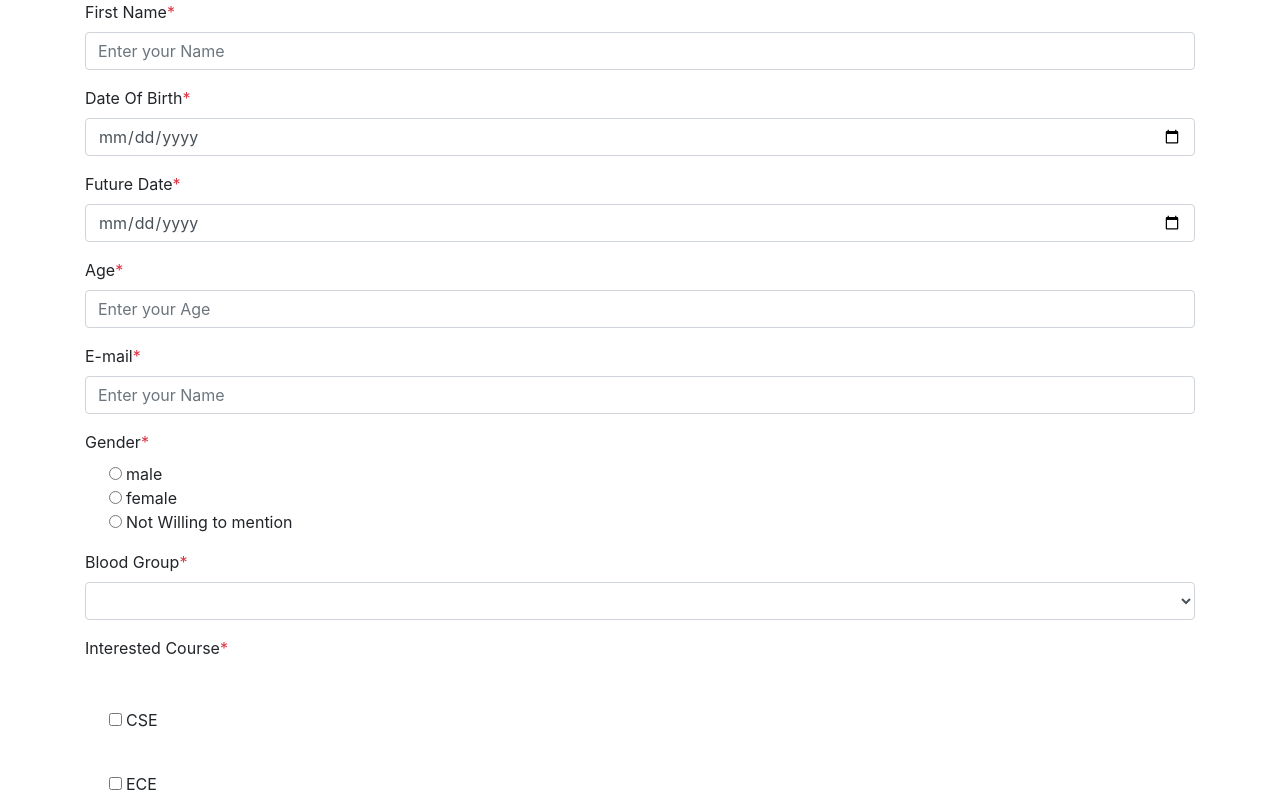
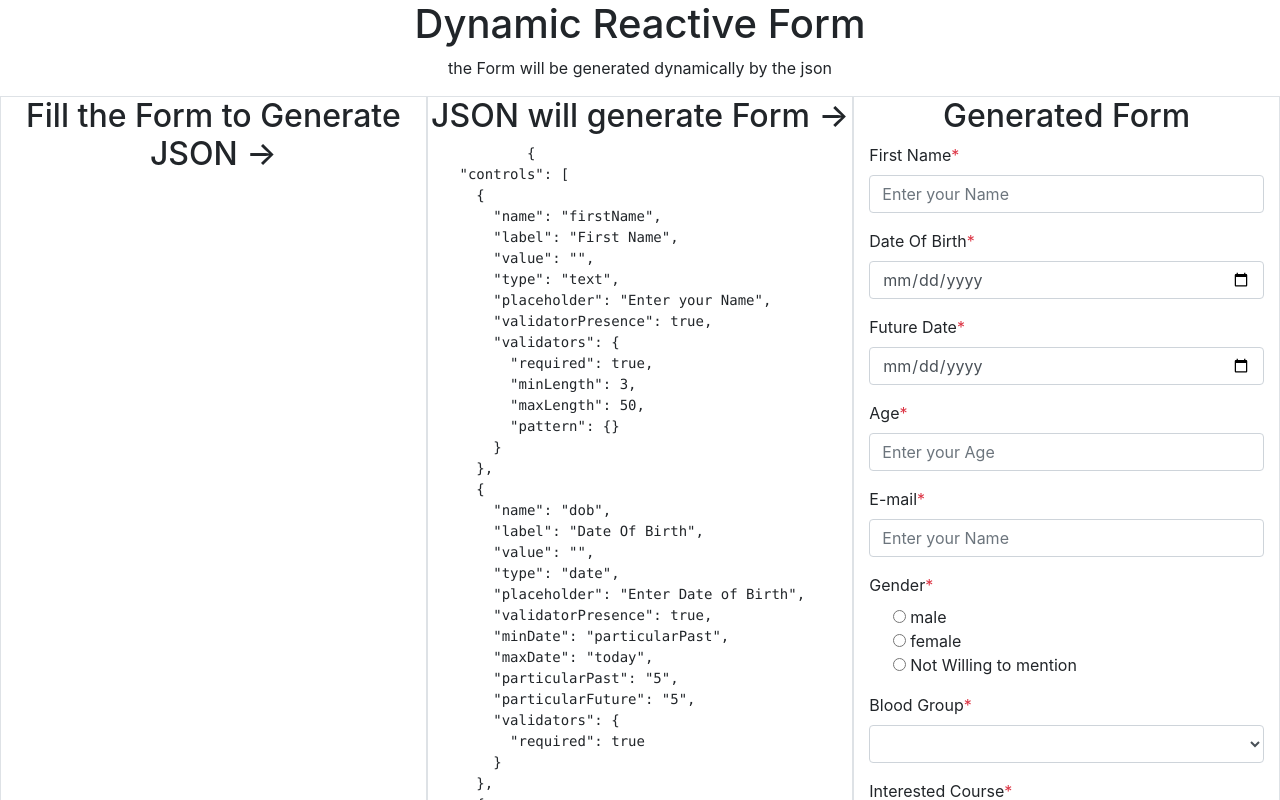
Before and after one commit to ThengaraiMaharajan/Angular_ReactiveFormBuilder, an Angular app: page / in a window 1280 px wide. Shown: the top 800 px of the page. Built offline with nearby package versions, Linux system fonts and the light colour scheme.

Commit message:
layout for level 2 created

```diff
--- a/src/app/app.component.html
+++ b/src/app/app.component.html
@@ -1,3 +1,22 @@
+<div>
+  <div class="text-center">
+    <h1>Dynamic Reactive Form</h1>
+    <p>the Form will be generated dynamically by the json</p>
+  </div>
+  <div class="row m-0 p-0">
+    <div class="col-4 m-0 p-0 border">
+      <h2 class="text-center">Fill the Form to Generate JSON -> </h2>
+    </div>
+    <div class="col-4 m-0 p-0 border">
+      <h2 class="text-center">JSON will generate Form -> </h2>
+      <div class="container">
+        <pre>
+          {{this.dynamicJsonForm | json}}
+        </pre>
+      </div>
+    </div>
+    <div class="col-4 m-0 p-0 border">
+      <h2 class="text-center">Generated Form</h2>
       <div class="container">
         <form [formGroup]="dynamicForm">
           <!--Data Binding the Array of Objects by ngFor Loop-->
@@ -252,3 +271,6 @@
           </button>
         </form>
       </div>
+    </div>
+  </div>
+</div>
```
Lines whose indentation alone changed are shown as unchanged.
